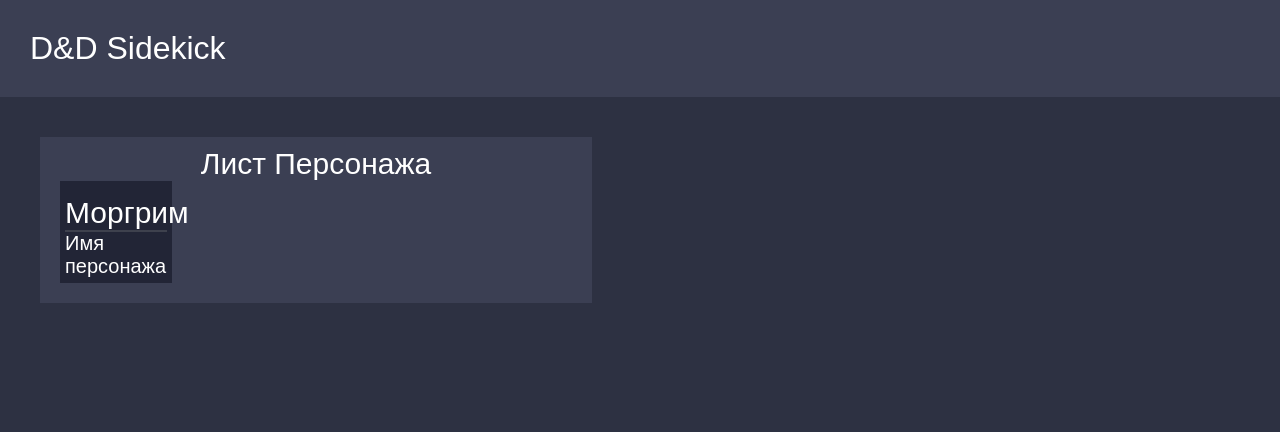
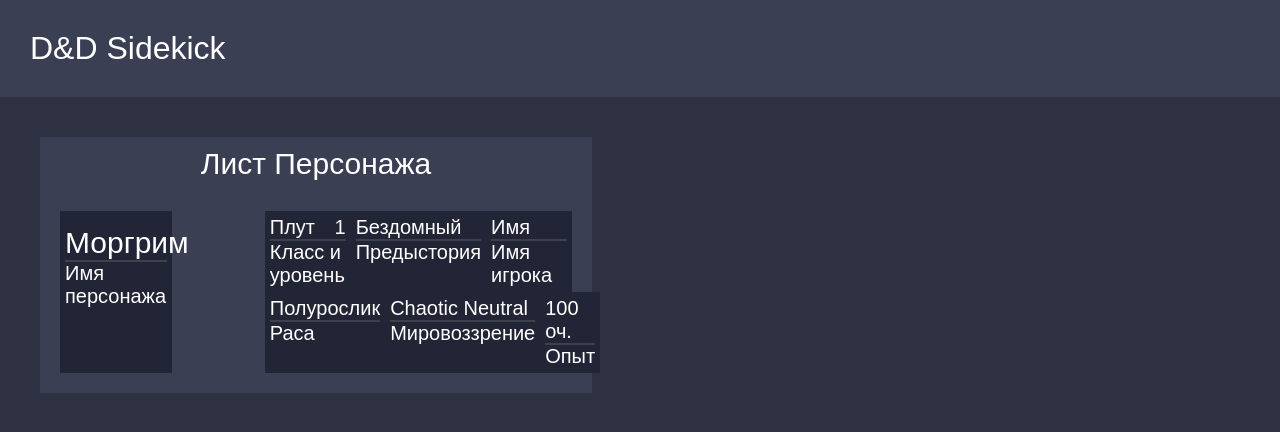
Before and after one commit to Voldezhur/DnDSidekick, a React (Create React App) app in the folder client/: page / in a window 1280 px wide. Shown: the top 432 px of the page. Built offline with nearby package versions, Linux system fonts and the light colour scheme; a web font is replaced by a local one.

Commit message:
added meta info about character

```diff
--- a/client/src/components/CharacterSheet.jsx
+++ b/client/src/components/CharacterSheet.jsx
@@ -9,11 +9,42 @@ function CharacterName (props) {
     );
 }
 
+function CharacterInfo (props) {
+    return (
+        <div class="character-info">
+            <div id="content">
+                <div>{props.content}</div>
+                <div>{props.value}</div>
+            </div>
+
+            <div id="info">{props.title}</div>
+        </div>
+    );
+}
+
 export default function CharacterSheet () {
     return (
         <div id="character-sheet">
-            <span id="character-sheet-title">Лист Персонажа</span>
-            <CharacterName content="Моргрим" title="Имя персонажа" />
+            <div id="character-sheet-title">Лист Персонажа</div>
+
+            <div id="character-meta">
+                <CharacterName content="Моргрим" title="Имя персонажа" />
+
+                <div id="character-about">
+                    <div id="character-about-row">
+                        <CharacterInfo content="Плут" value="1" title="Класс и уровень" />
+                        <CharacterInfo content="Бездомный" title="Предыстория" />
+                        <CharacterInfo content="Имя" title="Имя игрока" />
+                    </div>
+                    <div id="character-about-row">
+                        <CharacterInfo content="Полурослик" title="Раса" />
+                        <CharacterInfo content="Chaotic Neutral" title="Мировоззрение" />
+                        <CharacterInfo content="100 оч." title="Опыт" />
+                    </div>
+                </div>
+            </div>
+
+
         </div>
     );
 }
--- a/client/src/styles/main.css
+++ b/client/src/styles/main.css
@@ -34,11 +34,17 @@ header {
     display: flex;
     flex-direction: column;
 }
-
 #character-sheet-title {
     font-size: 30px;
     align-self: center;
+    margin-bottom: 30px;
 }
+
+
+#character-meta {
+    display: flex;
+}
+
 
 .character-name {
     background-color: #222536;
@@ -47,21 +53,38 @@ header {
     font-size: 30px;
     width: 20%;
 }
-
 .character-name #info {
     border-top: solid #3E414D;
     border-width: 2px;
     font-size: 20px;
 }
 
+
+#character-about {
+    background-color: #222536;
+    display: flex;
+    flex-direction: column;
+    margin-left: auto;
+    width: 60%;
+}
+#character-about-row {
+    display: flex;
+    flex-direction: row;
+}
+
+
 .character-info {
     background-color: #222536;
     padding: 5px;
     font-size: 20px;
-    width: 20%;
+    width: 60%;
 }
-
 .character-info #info {
     border-top: solid #3E414D;
     border-width: 2px;
 }
+.character-info #content {
+    display: flex;
+    flex-direction: row;
+    justify-content: space-between;
+}
```
